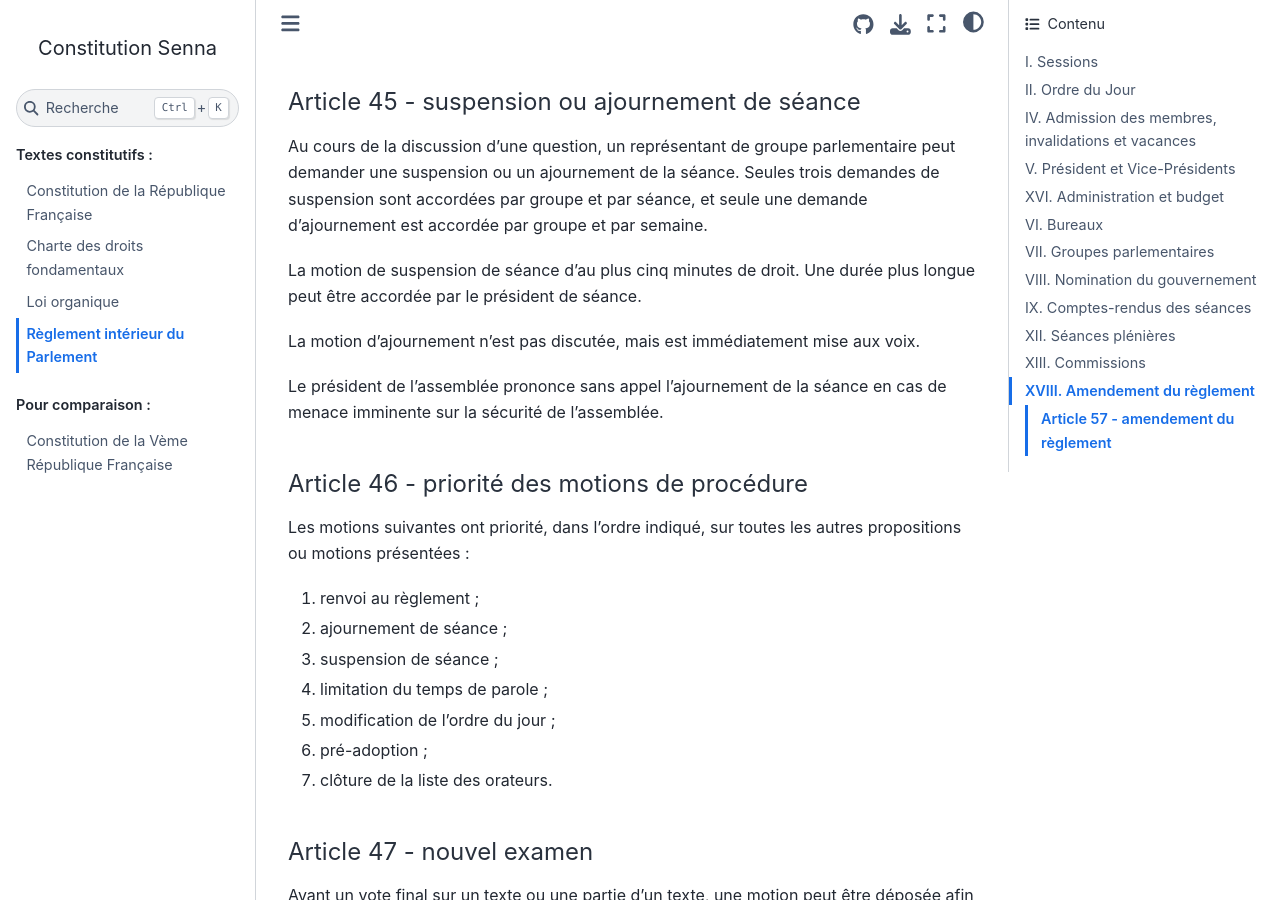
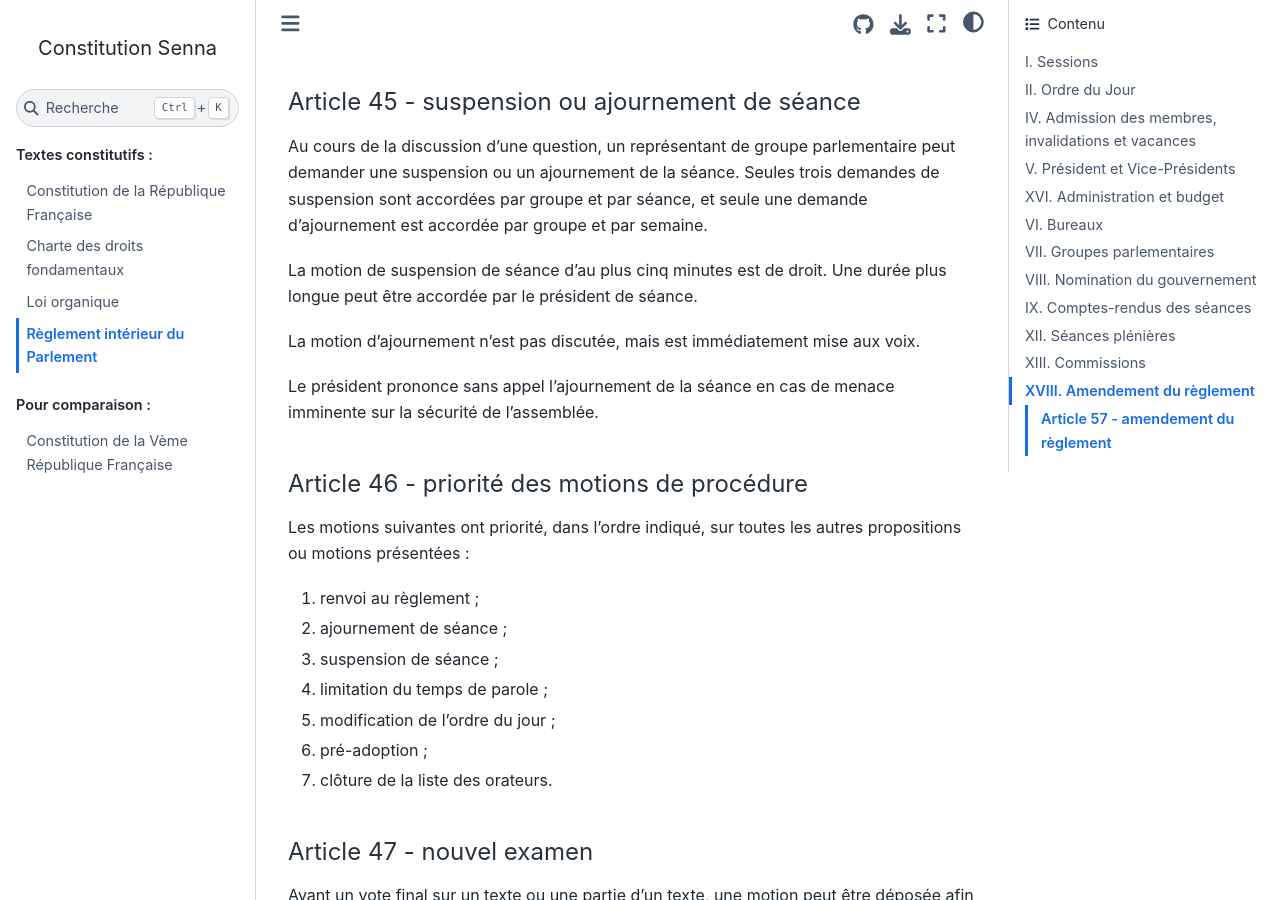
Before and after one commit to Gouvernathor/senna, a Sphinx documentation site: the page built from source/reglement_interieur.rst, in a window 1280 px wide and 900 px high, scrolled down 15022 px. Built offline with Sphinx 7.4.7 and the Sphinx Book theme 1.1.4, drawn with Linux system fonts in a browser that asks for light colours; some of the changed text lies outside the part shown.

Commit message:
typos, reformulations et clarifications

```diff
--- a/source/reglement_interieur.rst
+++ b/source/reglement_interieur.rst
@@ -590,13 +591,13 @@
 par groupe et par séance, et seule une demande d'ajournement est accordée par groupe et par
 semaine.
 
-La motion de suspension de séance d'au plus cinq minutes de droit. Une durée plus longue peut être
-accordée par le président de séance.
+La motion de suspension de séance d'au plus cinq minutes est de droit. Une durée plus longue peut
+être accordée par le président de séance.
 
 La motion d'ajournement n'est pas discutée, mais est immédiatement mise aux voix.
 
-Le président de l'assemblée prononce sans appel l'ajournement de la séance en cas de menace
-imminente sur la sécurité de l'assemblée.
+Le président prononce sans appel l'ajournement de la séance en cas de menace imminente sur la
+sécurité de l'assemblée.
 
 .. article:: priorité des motions de procédure
 
```
Also changed, not shown: other parts of source/reglement_interieur.rst (+6 -5 lines).
